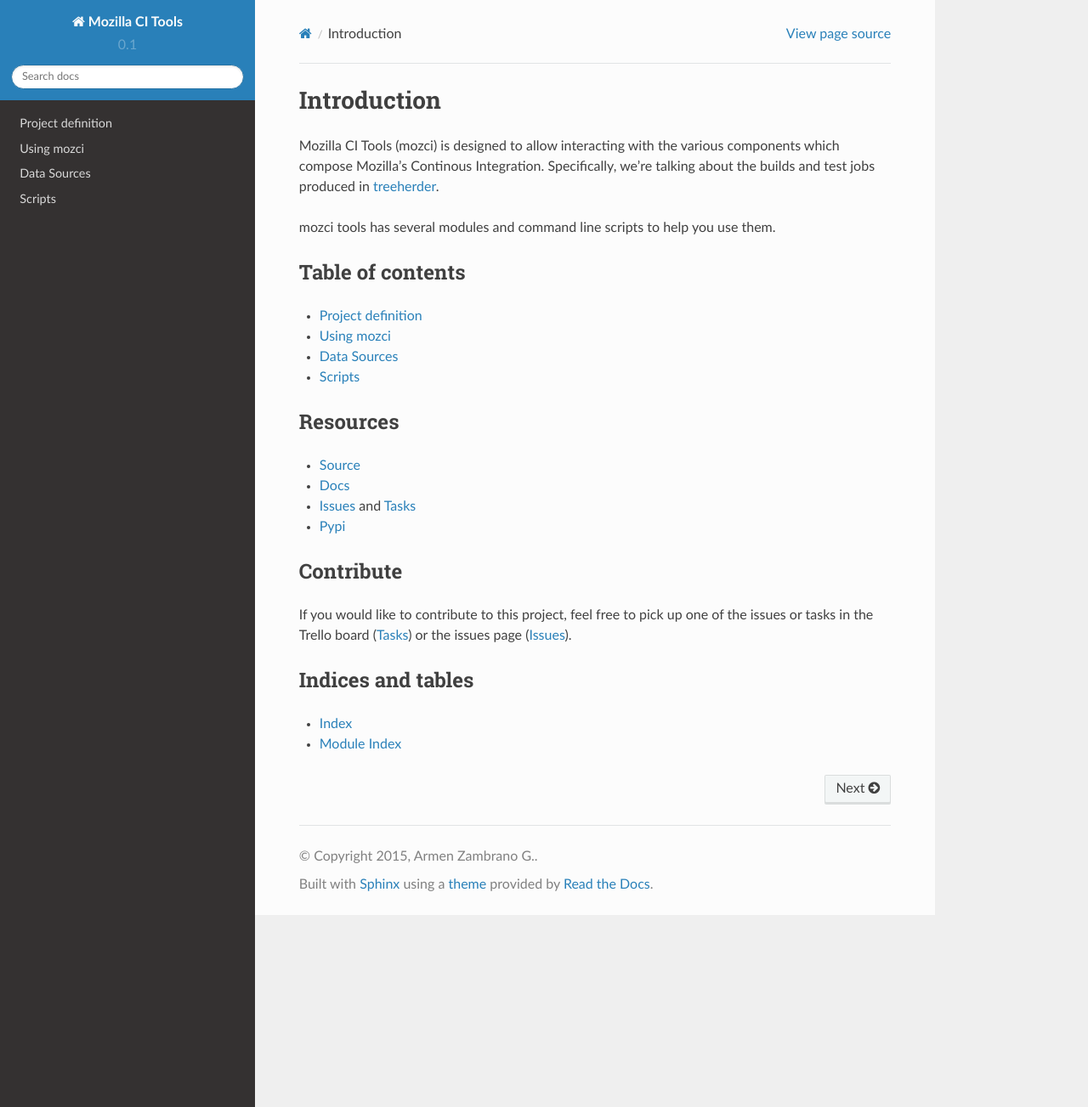
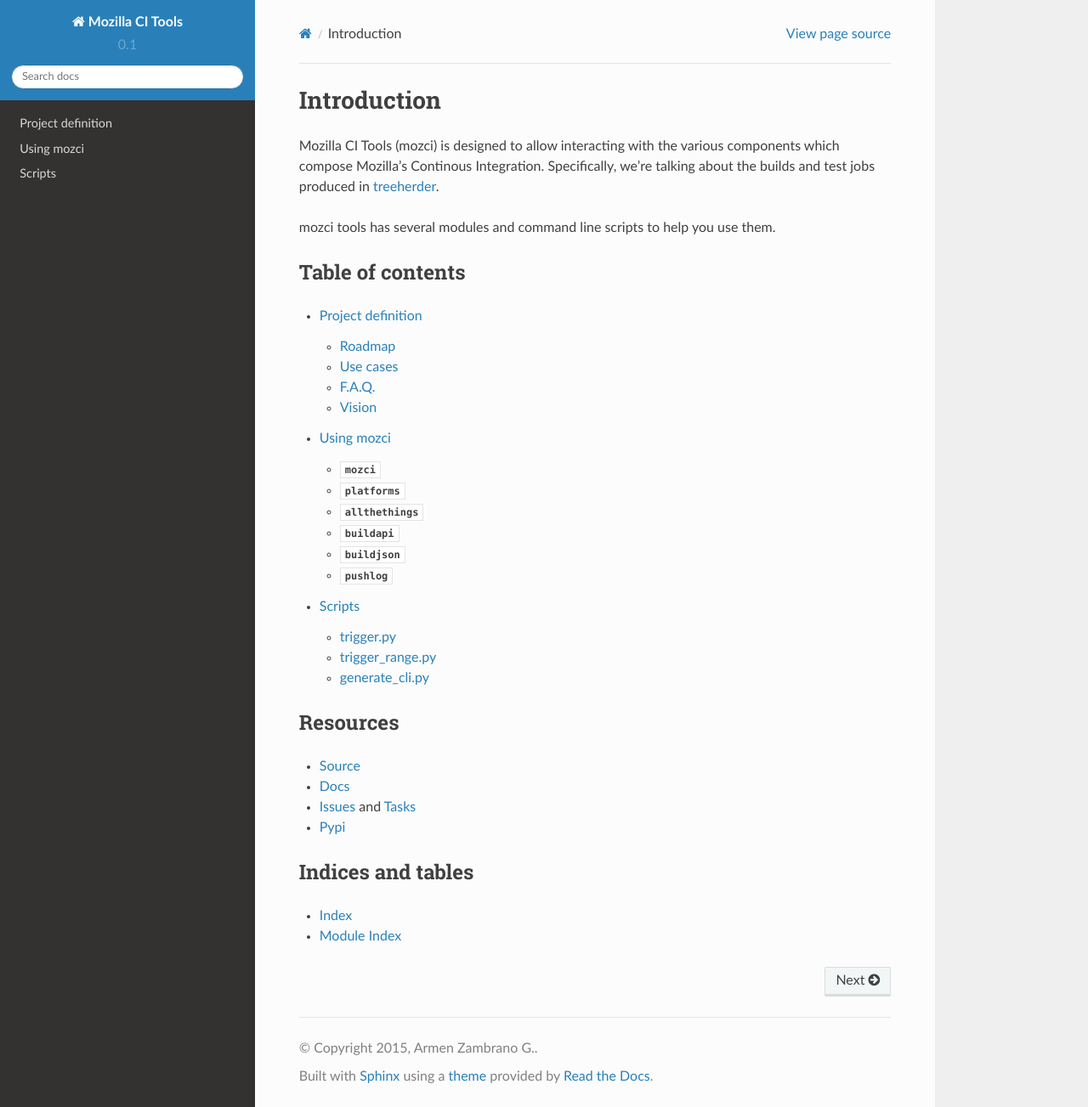
Before and after one commit to mozilla/mozilla_ci_tools, a Sphinx documentation site: the page built from docs/index.rst, in a window 1280 px wide and 1303 px high. Shown: the whole window at 85% size. Built offline with Sphinx 7.4.7 and the Read the Docs theme 2.0.0, drawn with Linux system fonts in a browser that asks for light colours.

Commit message:
Refactor the documentation.

```diff
--- a/docs/allthethings.rst
+++ b/docs/allthethings.rst
@@ -1,5 +1,5 @@
-Buildbot data structures
-########################
+:mod:`allthethings`
+###################
 
 allthethings.py module
 ----------------------
--- a/docs/data_sources.rst
+++ /dev/null
@@ -1,9 +0,0 @@
-Data Sources
-############
-.. toctree::
-   :maxdepth: 1
-
-   allthethings
-   buildapi
-   buildjson
-   pushlog
--- a/docs/index.rst
+++ b/docs/index.rst
@@ -15,11 +15,10 @@
 Table of contents
 -----------------
 .. toctree::
-   :maxdepth: 1
+   :maxdepth: 2
 
    project_definition
    using_mozci
-   data_sources
    scripts
 
 Resources
@@ -28,11 +27,6 @@
 * Docs_
 * Issues_ and Tasks_
 * Pypi_
-
-Contribute
-----------
-If you would like to contribute to this project, feel free to pick up one of the issues or tasks
-in the Trello board (Tasks_) or the issues page (Issues_).
 
 Indices and tables
 ------------------
--- a/docs/project_definition.rst
+++ b/docs/project_definition.rst
@@ -43,4 +43,3 @@
 * Create test framework to test the various CI data sources or mock them
 
 The remainder of this document will describe our roadmap and potentical use cases.
-In order to understand better the data sources we use visit :doc:`data_sources`.
--- a/docs/using_mozci.rst
+++ b/docs/using_mozci.rst
@@ -13,3 +13,13 @@
 
    mozci
    platforms
+
+Data sources:
+
+.. toctree::
+   :maxdepth: 1
+
+   allthethings
+   buildapi
+   buildjson
+   pushlog
```
Also changed, not shown: other parts of docs/using_mozci.rst (+2 -2 lines), docs/faq.rst (+8 -1 lines), 1 other file.
